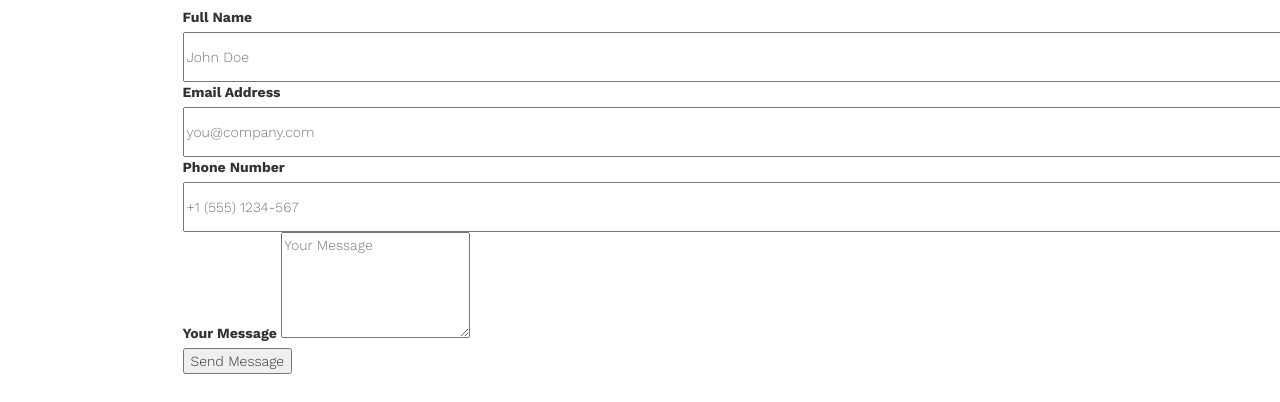
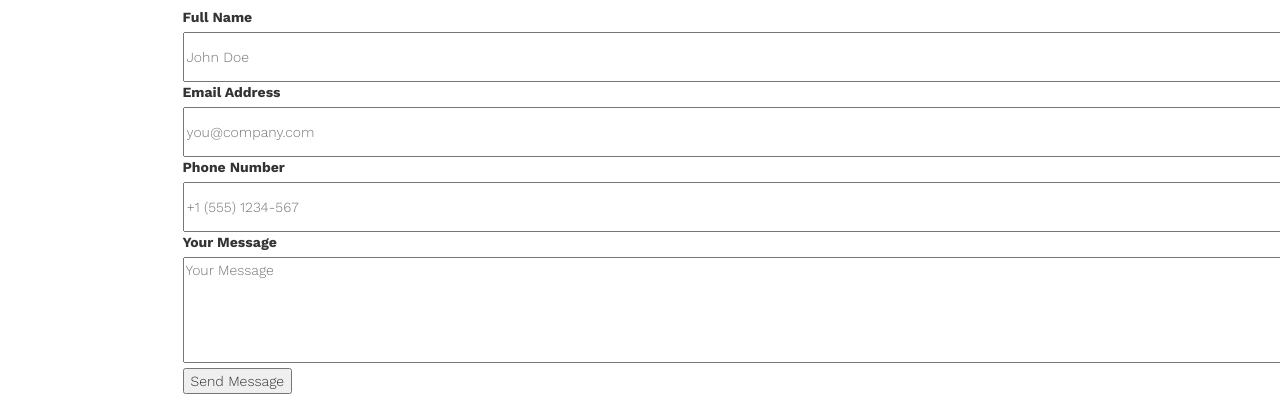
Before and after one commit to oldmanroshi/oldmanroshi.github.io, a plain HTML site: page contact.html in a window 1280 px wide. Shown: the part 398-800 px from the top of the page. Drawn offline with nearby package versions, Linux system fonts and the light colour scheme.

Commit message:
Update style.css

```diff
--- a/css/style.css
+++ b/css/style.css
@@ -754,3 +754,4 @@ footer .footer-copyright {
 }
 
 #contact input, #contact select { width: 100%; }
+#message { width: 100%; }
```
